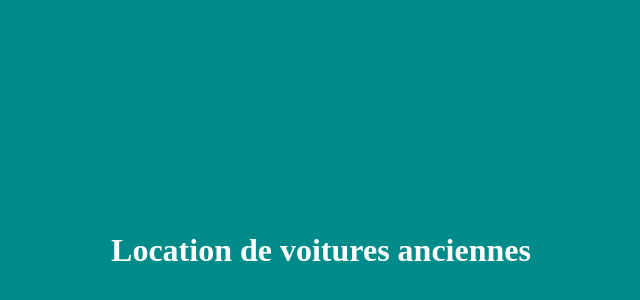
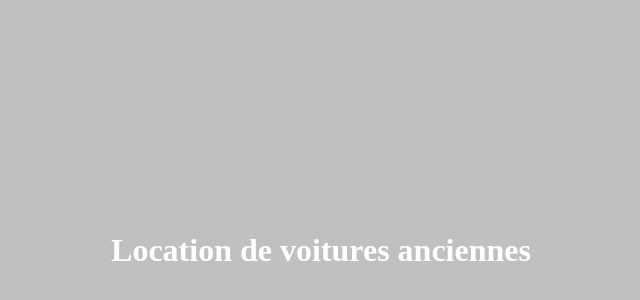
Before and after one commit to RatchetDrake/locationVoiture, a plain HTML site: page index.html in a window 1280 px wide. Shown: the part 42-342 px from the top of the page, without its empty margins (319-959 px from the left). Drawn offline with Linux system fonts and the light colour scheme.

Commit message:
Modification du fond en gris

```diff
--- a/index.html
+++ b/index.html
@@ -8,7 +8,7 @@
     <title>Document</title>
 </head>
 
-<body style="background-color: darkcyan;">
+<body style="background-color : silver;">
     <h1 style="padding-top : 20%; padding-bottom: 20%; text-align : center; color : white">
         Location de voitures anciennes</h1>
 
```
